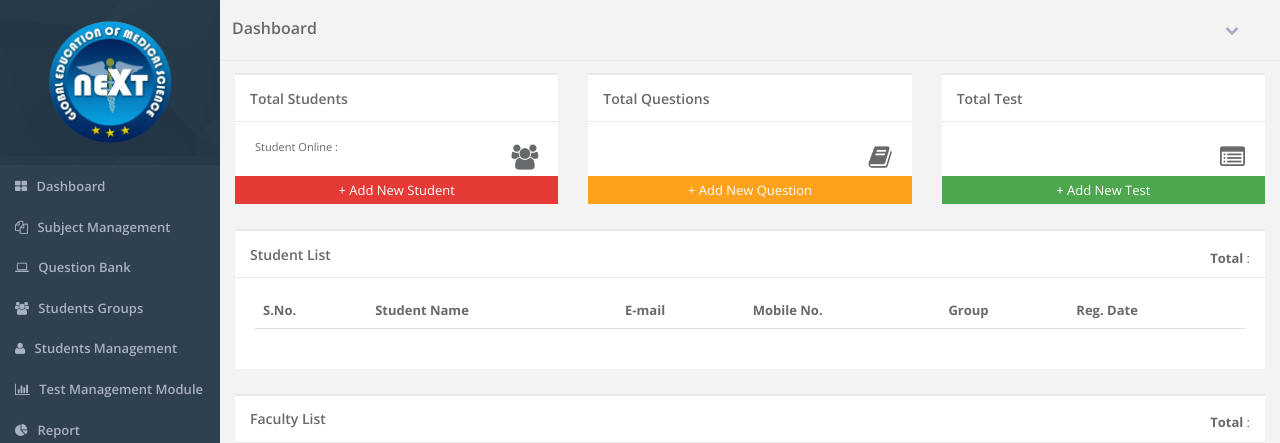
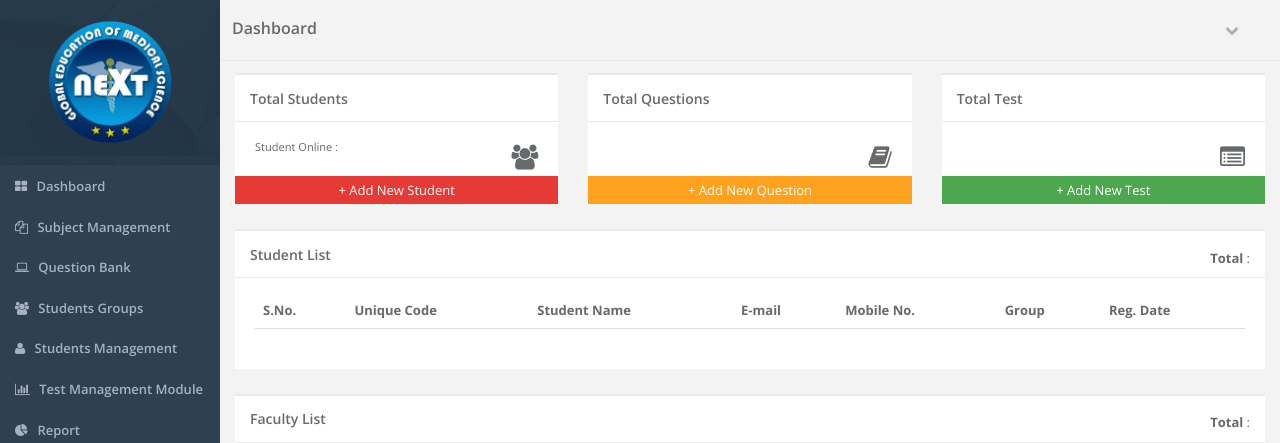
Before and after one commit to rohitvermadesigner/mylecture-frontend, a PHP site: page /admin/dashboard.php in a window 1280 px wide. Shown: the top 443 px of the page. Run offline with PHP 8.4, Linux system fonts and the light colour scheme; lists and menus that the app fills with data are empty; some libraries are stand-ins or nearby versions.

Commit message:
add  student_unique_code

```diff
--- a/admin/dashboard.php
+++ b/admin/dashboard.php
@@ -94,6 +94,7 @@
                                                 <thead>
                                                     <tr>
                                                         <th>S.No.</th>
+                                                        <th>Unique Code</th>
                                                         <th>Student Name</th>
                                                         <th>E-mail</th>
                                                         <th>Mobile No.</th>
@@ -182,6 +183,7 @@
                         trHTML +=
                             `<tr>
                             <td>${index++} ${value.is_online ? '<span class="isOnline"></span>' : ''}</td>
+                            <td> ${value.student_unique_code}</td>
                             <td>${value.name}</td>
                             <td>${value.email_id}</td>
                             <td>${value.mobile_no}</td>
@@ -213,7 +215,9 @@
                             '</td><td>' + value.created_at +
                             '</td><td>' + value.last_login_at +
                             '</td></tr>';
-                            if (index === 11){return false}
+                        if (index === 11) {
+                            return false
+                        }
                     });
                     $('#facultyData').append(trHTML);
                     $('.total-faculty').text(result.total_results);
--- a/admin/student.php
+++ b/admin/student.php
@@ -33,7 +33,8 @@
                                                 <thead>
                                                     <tr>
                                                         <th>S.No.</th>
-                                                        <th>Candidate Name</th>
+                                                        <th>Unique Code</th>
+                                                        <th>Student Name</th>
                                                         <th>E-mail</th>
                                                         <th>Mobile No.</th>
                                                         <th>Group</th>
@@ -104,7 +105,8 @@
                     $.each(result.result, function(key, value) {
                         tr += `<tr>
                           <td> ${countStartAt} ${value.is_online ? '<span class="isOnline"></span>' : ''} </td>
-                          <td> ${value.name} <span class="student-id d-none">  ${value.id} </td>
+                          <td> ${value.student_unique_code}</td>
+                          <td> ${value.name} <span class="student-id d-none">  ${value.id} </span> </td>
                           <td> ${value.email_id} </td>
                           <td> ${value.mobile_no} </td>
                           <td> ${value.group} </td>
```
